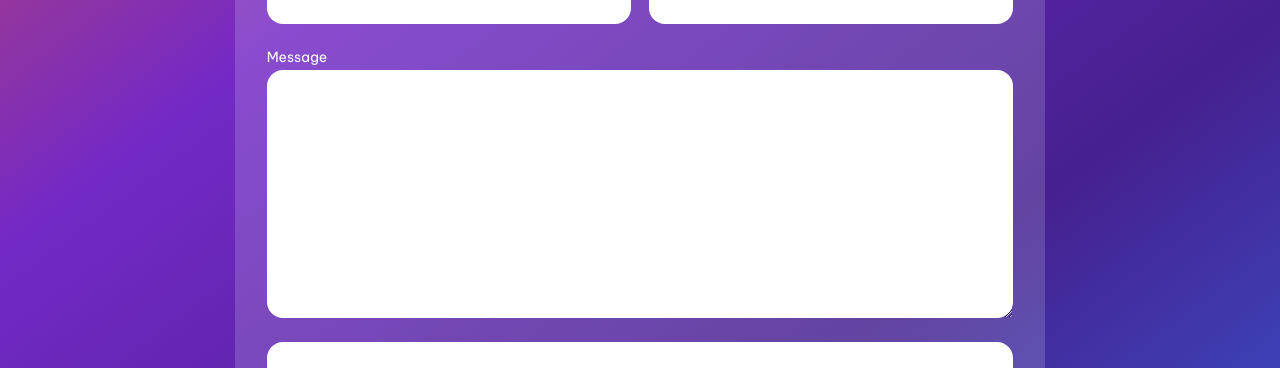
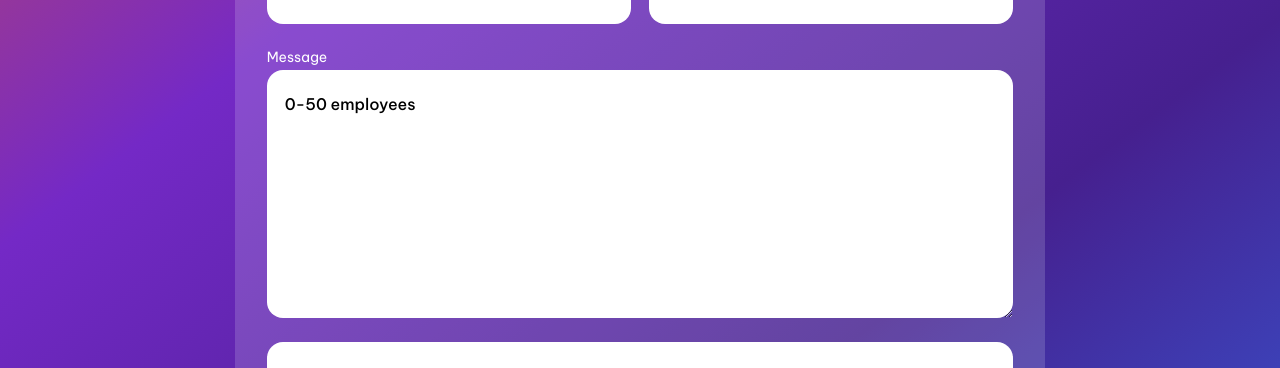
Before and after one commit to younessbennaj/contact-page, a plain HTML site: page index.html in a window 1280 px wide. Shown: the part 661-1029 px from the top of the page. Drawn offline with Linux system fonts and the light colour scheme.

Commit message:
fix textarea

```diff
--- a/index.html
+++ b/index.html
@@ -45,8 +45,7 @@
           </div>
           <div class="textarea-wrapper">
             <label for="message">Message</label>
-            <textarea name="message" id="message" cols="30" rows="10">
-            </textarea>
+            <textarea name="message" id="message" cols="30" rows="10">0-50 employees</textarea>
           </div>
           <button type="submit">Contact Sales</button>
         </form>
```
